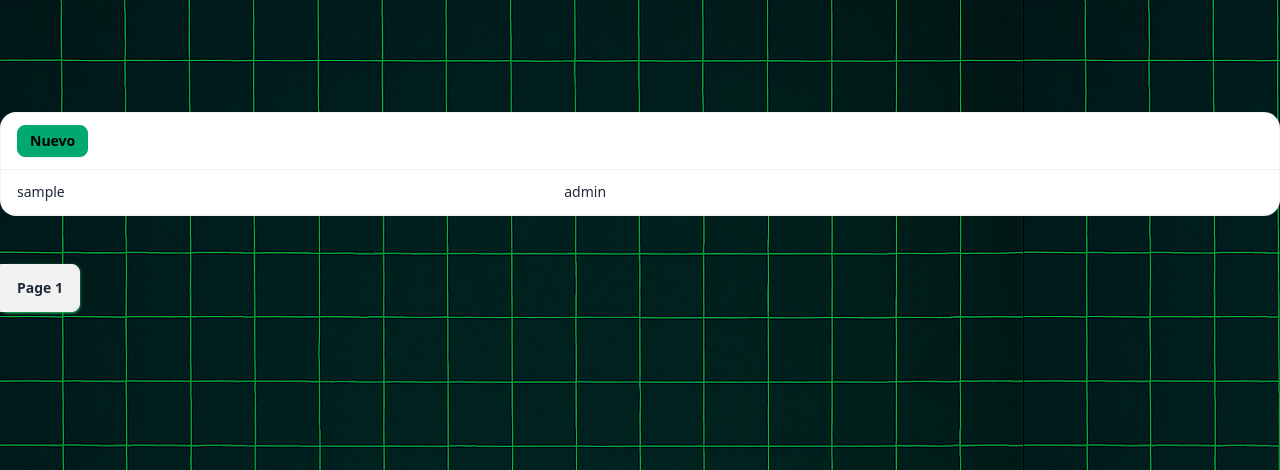
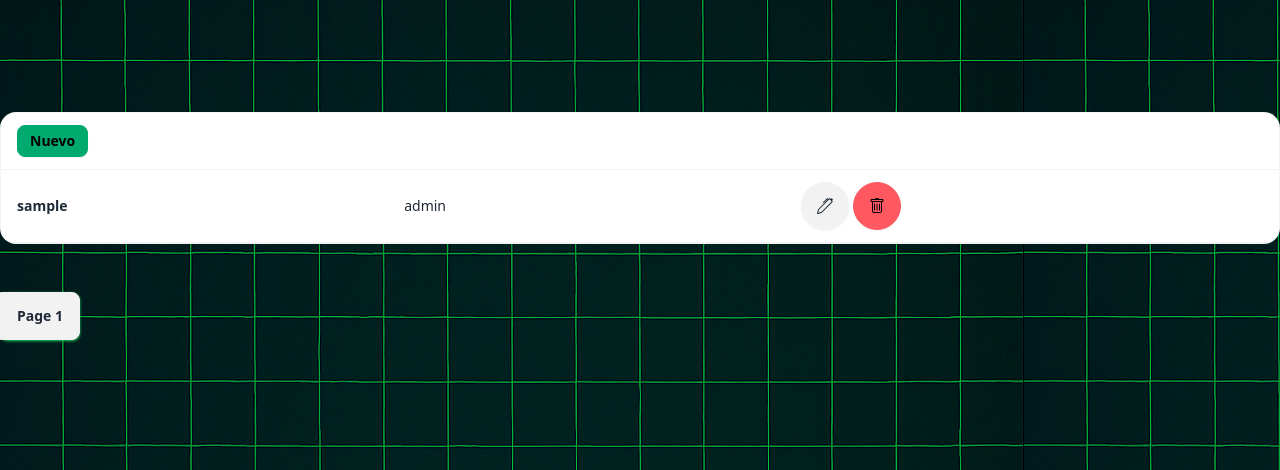
Before and after one commit to Xx-IKERO-90-xX/usermanager, a Python web app: template templates/index.jinja in a window 1280 px wide. Shown: the part 66-536 px from the top of the page. Run offline with Jinja, Linux system fonts and the light colour scheme; the template is opened without the code that fills it: most values are stand-ins (such as "Sample title", 1, 10 or a date in 2020); some libraries are stand-ins or nearby versions.

Commit message:
Creamos las opciones para la gestión de cada usuario

```diff
--- a/templates/index.jinja
+++ b/templates/index.jinja
@@ -19,10 +19,28 @@
         <tbody>
             {%for user in users%}
             <tr>
-                <td>{{user.username}}</td>
+                <td><strong>{{user.username}}</strong></td>
                 <td>{{user.role}}</td>
                 <td></td>
-                <td></td>
+                <td>
+                    <button class="btn btn-circle">
+                        <svg xmlns="http://www.w3.org/2000/svg" width="16" height="16" fill="currentColor"
+                            class="bi bi-pen" viewBox="0 0 16 16">
+                            <path
+                                d="m13.498.795.149-.149a1.207 1.207 0 1 1 1.707 1.708l-.149.148a1.5 1.5 0 0 1-.059 2.059L4.854 14.854a.5.5 0 0 1-.233.131l-4 1a.5.5 0 0 1-.606-.606l1-4a.5.5 0 0 1 .131-.232l9.642-9.642a.5.5 0 0 0-.642.056L6.854 4.854a.5.5 0 1 1-.708-.708L9.44.854A1.5 1.5 0 0 1 11.5.796a1.5 1.5 0 0 1 1.998-.001m-.644.766a.5.5 0 0 0-.707 0L1.95 11.756l-.764 3.057 3.057-.764L14.44 3.854a.5.5 0 0 0 0-.708z" />
+                        </svg>
+                    </button>
+
+                    <a type="button" href="#" class="btn btn-circle btn-error">
+                        <svg xmlns="http://www.w3.org/2000/svg" width="16" height="16" fill="currentColor"
+                            class="bi bi-trash" viewBox="0 0 16 16">
+                            <path
+                                d="M5.5 5.5A.5.5 0 0 1 6 6v6a.5.5 0 0 1-1 0V6a.5.5 0 0 1 .5-.5m2.5 0a.5.5 0 0 1 .5.5v6a.5.5 0 0 1-1 0V6a.5.5 0 0 1 .5-.5m3 .5a.5.5 0 0 0-1 0v6a.5.5 0 0 0 1 0z" />
+                            <path
+                                d="M14.5 3a1 1 0 0 1-1 1H13v9a2 2 0 0 1-2 2H5a2 2 0 0 1-2-2V4h-.5a1 1 0 0 1-1-1V2a1 1 0 0 1 1-1H6a1 1 0 0 1 1-1h2a1 1 0 0 1 1 1h3.5a1 1 0 0 1 1 1zM4.118 4 4 4.059V13a1 1 0 0 0 1 1h6a1 1 0 0 0 1-1V4.059L11.882 4zM2.5 3h11V2h-11z" />
+                        </svg>
+                    </a>
+                </td>
             </tr>
             {%endfor%}
         </tbody>
@@ -31,11 +49,11 @@
 <br><br>
 <div class="join shadow shadow-green-500">
     {%if users.has_prev%}
-        <a type="button" href="?page={{users.prev_num}}" class="join-item btn">«</a>
+    <a type="button" href="?page={{users.prev_num}}" class="join-item btn">«</a>
     {%endif%}
     <button class="join-item btn">Page {{users.page}}</button>
     {%if users.has_next%}
-        <a type="button" href="?page={{users.next_num}}" class="join-item btn">»</a>
+    <a type="button" href="?page={{users.next_num}}" class="join-item btn">»</a>
     {%endif%}
 </div>
 
@@ -56,7 +74,8 @@
                     </div>
                     <div class="p-2">
                         <label for="passwd_input_confirm"><strong>Confirmar Contraseña</strong></label>
-                        <input type="password" id="passwd_input_confirm" name="passwd_confirm" class="input input-sm input-success" />
+                        <input type="password" id="passwd_input_confirm" name="passwd_confirm"
+                            class="input input-sm input-success" />
                     </div>
                 </div>
             </div>
```
